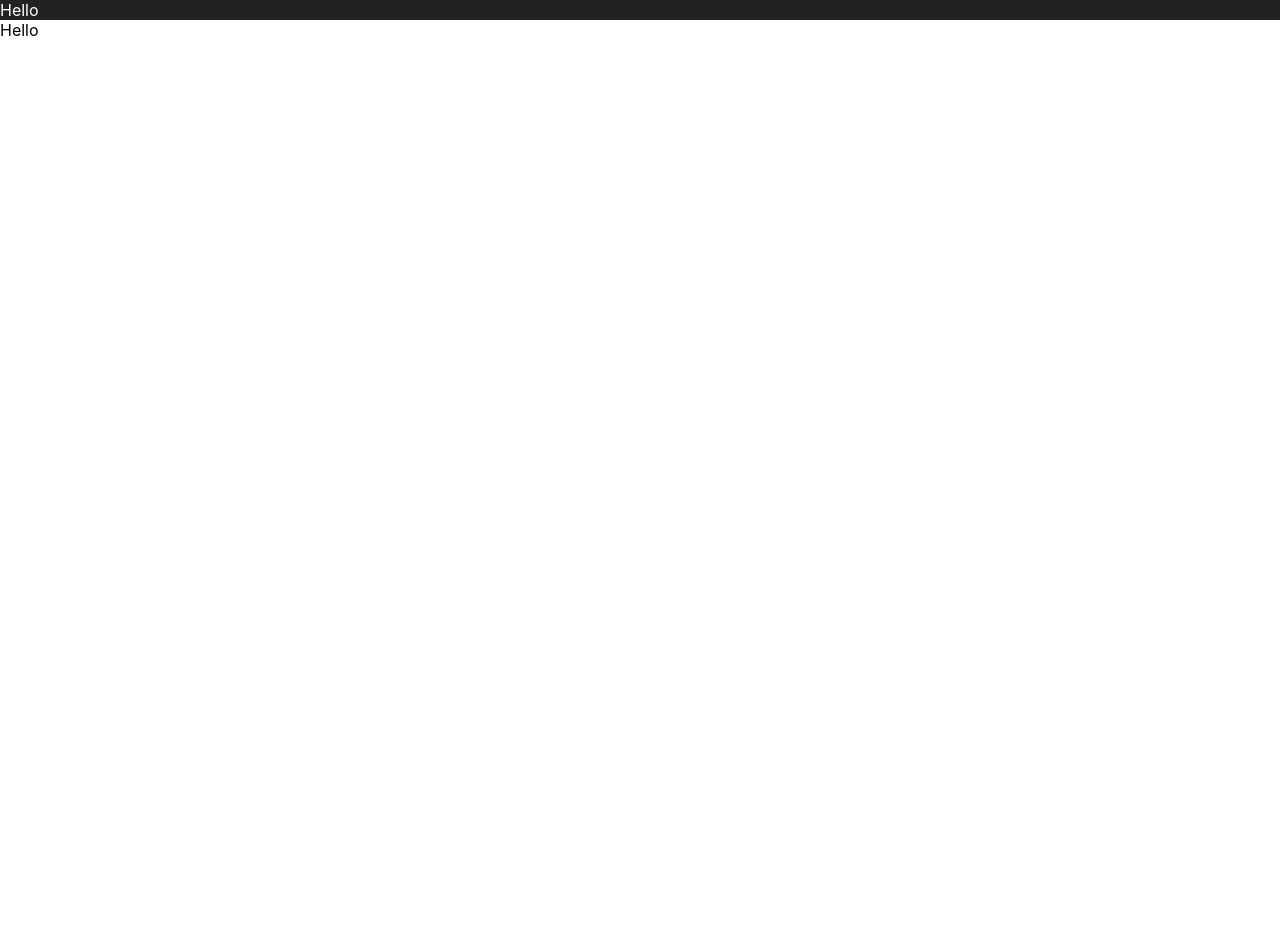
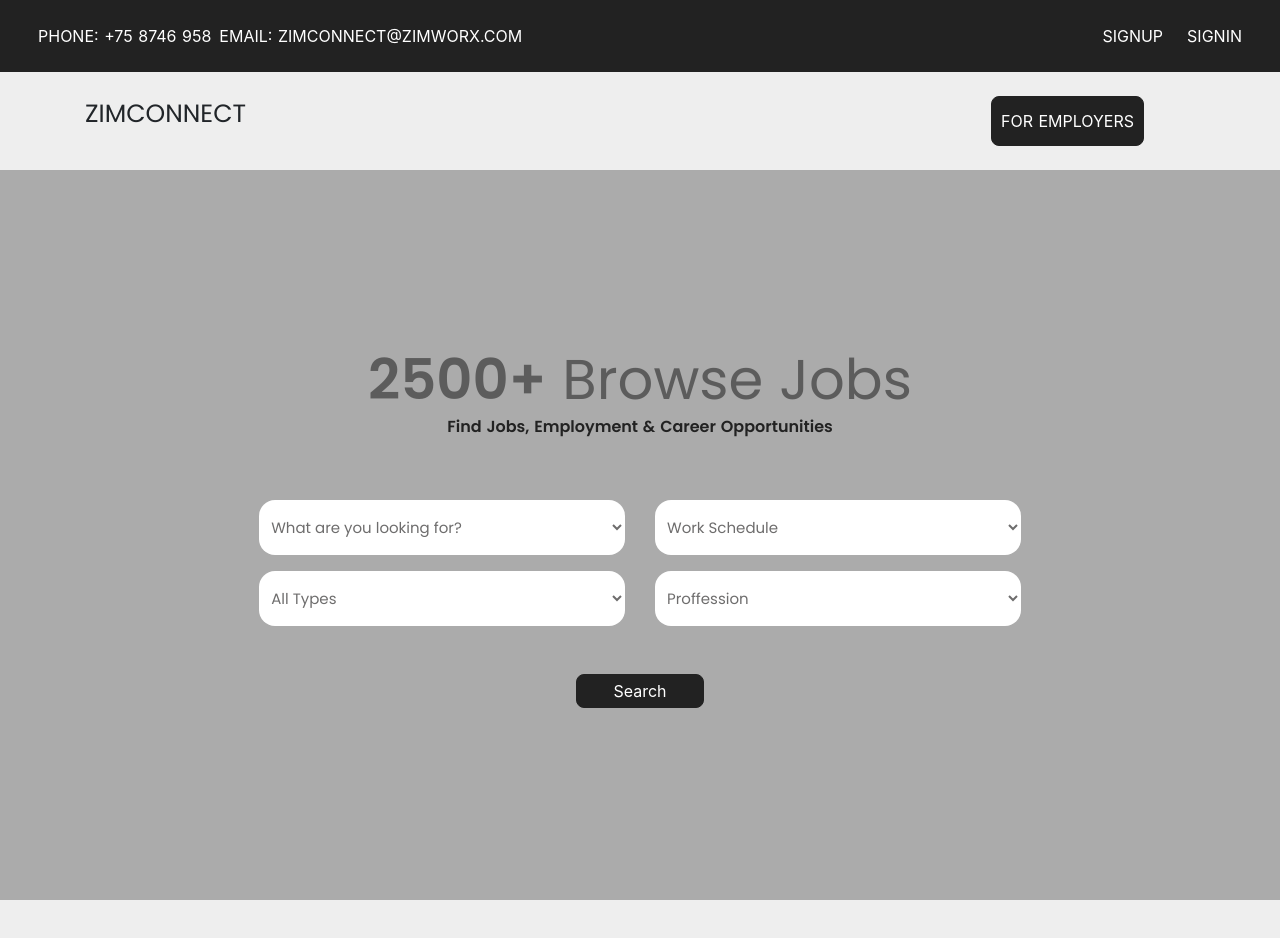
Before and after one commit to IamTinashe/zimConnect, a Nuxt app: page / in a window 1280 px wide. Shown: the top 938 px of the page. Before the commit the page ends 800 px from the top, so only its background shows below. Built offline with nearby package versions, Linux system fonts and the light colour scheme.

Commit message:
creates_homepage

```diff
--- a/assets/scss/_buttons.scss
+++ b/assets/scss/_buttons.scss
@@ -3,14 +3,14 @@
   align-items: center;
   justify-content: center;
   margin: auto;
-  font-size: 14px;
-  font-weight: 600;
+  font-size: 16px;
+  font-weight: 400;
   line-height: 1.5;
   text-align: center;
   vertical-align: middle;
   letter-spacing: normal;
   transition: all .2s ease-in-out;
-  padding: 16px 12px;
+  padding: 12px 4px;
 
   &:hover, &:focus{
     -webkit-transform: translateY(-3px);
@@ -21,8 +21,8 @@
 
   &.button-primary{
     color: $white;
-    background-color: $secondary;
-    border: 1px solid $secondary;
+    background-color: $black;
+    border: 1px solid $black;
     &:hover, &:active, &:focus{
       background-color: darken($primary, 5%);
       border: 1px solid darken($primary, 5%);
@@ -43,6 +43,11 @@
 
   &.expanded{
     display: block;
+    width: 100%;
+  }
+
+  &.contracted{
+    display: block;
     width: 60%;
   }
 
@@ -55,7 +60,7 @@
   }
 
   &.button-semi-pill {
-    border-radius: 14px;
+    border-radius: 8px;
   }
 
   &.button-icon{
--- a/assets/scss/_colors.scss
+++ b/assets/scss/_colors.scss
@@ -19,10 +19,10 @@ $red: #B2081D;
 $gray-5: #F5F8FF;
 $gray-10: #eeeeee;
 $gray-20: #c9c9c9;
-$gray-30: #949DBA;
-$gray-40: #7e8697;
-$gray-60: #77838f;
-$gray-80: #5f5f5f;
+$gray-30: #ababab;
+$gray-40: #878787;
+$gray-60: #6e6d6d;
+$gray-80: #4a4a4a;
 
 $primary: $blue;
 $secondary: $light-blue;
--- a/assets/scss/_forms.scss
+++ b/assets/scss/_forms.scss
@@ -21,4 +21,12 @@
     font-weight: 700;
     font-size: 14px;
   }
+  .select{
+    width: 100%;
+    padding: 16px 8px;
+    border: none;
+    border-radius: 16px;
+    color: $gray;
+    background-color: $white;
+  }
 }
--- a/assets/scss/_typography.scss
+++ b/assets/scss/_typography.scss
@@ -1,12 +1,19 @@
 .title {
-  font-family: 'Roboto', sans-serif;
-  font-weight: 900;
-  font-size: 32px;
+  font-family: 'Poppins', sans-serif;
+  font-weight: 500;
+  font-size: 25px;
+  line-height: 35px;
+}
+
+.text-hero{
+  font-family: 'Poppins', sans-serif;
+  font-weight: 400;
+  font-size: 56px;
   line-height: 35px;
 }
 
 .subhead {
-  font-family: 'Roboto', sans-serif;
+  font-family: 'Poppins', sans-serif;
   font-weight: 900;
   font-size: 28px;
   line-height: 33px;
@@ -14,49 +21,49 @@
 }
 
 h4, .section-header {
-  font-family: 'Roboto', sans-serif;
+  font-family: 'Poppins', sans-serif;
   font-weight: 700;
   font-size: 22px;
   line-height: 26px;
 }
 
 .group-header {
-  font-family: 'Roboto', sans-serif;
+  font-family: 'Poppins', sans-serif;
   font-weight: 700;
   font-size: 15px;
   line-height: 25px;
 }
 
 .feature-paragraph {
-  font-family: 'Roboto', sans-serif;
+  font-family: 'Poppins', sans-serif;
   font-weight: 400;
   font-size: 15px;
   line-height: 20px;
 }
 
 .body-detail {
-  font-family: 'Roboto', sans-serif;
+  font-family: 'Poppins', sans-serif;
   font-size: 16px;
   font-weight: 400;
   line-height: 19px;
 }
 
 .paragraph-large {
-  font-family: 'Roboto', sans-serif;
+  font-family: 'Poppins', sans-serif;
   font-size: 16px;
-  font-weight: 700;
+  font-weight: 600;
   line-height: 19px;
 }
 
 .small {
-  font-family: 'Roboto', sans-serif;
+  font-family: 'Poppins', sans-serif;
   font-size: 14px;
   font-weight: 400;
   line-height: 21px;
 }
 
 .p-small {
-  font-family: 'Roboto', sans-serif;
+  font-family: 'Poppins', sans-serif;
   font-size: 14px;
   font-weight: 700;
   line-height: 21px;
--- a/components/Header.vue
+++ b/components/Header.vue
@@ -1,5 +1,32 @@
 <template>
-  <div class="container-fluid bgColor-black Color-white">
-    Hello
+  <div class="conatiner-fluid">
+    <div class="container-fluid bgColor-black Color-white py-4">
+      <div class="row justify-content-md-center mx-lg-2">
+        <div class="col-md-5">
+          <span>PHONE: +75 8746 958</span>
+          <span class="ml-2">EMAIL: ZIMCONNECT@ZIMWORX.COM</span>
+        </div>
+        <div class="col-md-4 col-lg-5"></div>
+        <div class="col-md-3 col-lg-2 text-right">
+          <span class="mr-4">SIGNUP</span>
+          <span>SIGNIN</span>
+        </div>
+      </div>
+    </div>
+    <div class="container-fluid bgColor-gray-10 py-4">
+      <div class="container">
+        <div class="row justify-content-md-center">
+          <div class="col-md-3">
+            <h1 CLASS="title">ZIMCONNECT</h1>
+          </div>
+          <div class="col-md-6"></div>
+          <div class="col-md-3">
+            <div class="button button-primary button-semi-pill contracted">
+              FOR EMPLOYERS
+            </div>
+          </div>
+        </div>
+      </div>
+    </div>
   </div>
 </template>
--- a/layouts/default.vue
+++ b/layouts/default.vue
@@ -7,8 +7,7 @@
 
 <style>
 html {
-  font-family: 'Source Sans Pro', -apple-system, BlinkMacSystemFont, 'Segoe UI',
-    Roboto, 'Helvetica Neue', Arial, sans-serif;
+  font-family: 'Poppins', sans-serif;
   font-size: 16px;
   word-spacing: 1px;
   -ms-text-size-adjust: 100%;
--- a/nuxt.config.js
+++ b/nuxt.config.js
@@ -4,10 +4,6 @@ const session = require('express-session');
 
 module.exports = {
   mode: 'universal',
-
-  /*
-  ** Headers of the page
-  */
   head: {
     title: pkg.name,
     meta: [
@@ -16,45 +12,27 @@ module.exports = {
       { hid: 'description', name: 'description', content: pkg.description }
     ],
     link: [
-      { rel: 'icon', type: 'image/x-icon', href: '/favicon.ico' }
+      { rel: 'icon', type: 'image/x-icon', href: '/favicon.ico' },
+      { rel: "stylesheet", type: "text/css", href: "https://stackpath.bootstrapcdn.com/bootstrap/4.2.1/css/bootstrap.min.css" },
+      { rel: "preconnect", href: "https://fonts.gstatic.com" },
+      { rel: "stylesheet", href: "https://fonts.googleapis.com/css2?family=Poppins:wght@400;600;900&display=swap" }
+    ],
+    script: [
+      { src: 'https://cdnjs.cloudflare.com/ajax/libs/popper.js/1.14.6/umd/popper.min.js' },
+      { src: 'https://code.jquery.com/jquery-3.3.1.slim.min.js' },
+      { src: 'https://stackpath.bootstrapcdn.com/bootstrap/4.2.1/js/bootstrap.min.js' }
     ]
   },
-
-  /*
-  ** Customize the progress-bar color
-  */
   loading: { color: '#fff' },
-
-  /*
-  ** Global CSS
-  */
   css: [
     '@/assets/scss/app.scss'
   ],
-
-  /*
-  ** Plugins to load before mounting the App
-  */
   plugins: [
   ],
-
-  /*
-  ** Nuxt.js modules
-  */
   modules: [
-    // Doc: https://github.com/nuxt-community/axios-module#usage
     '@nuxtjs/axios'
   ],
-  /*
-  ** Axios module configuration
-  */
-  axios: {
-    // See https://github.com/nuxt-community/axios-module#options
-  },
-
-  /*
-  ** Build configuration
-  */
+  axios: {},
   build: {
     extend(config, ctx) {
     }
--- a/package.json
+++ b/package.json
@@ -1,5 +1,5 @@
 {
-  "name": "zimConnect",
+  "name": "zimconnect",
   "version": "1.0.0",
   "description": "Zimworx Project",
   "author": "Zimworx",
--- a/pages/index.vue
+++ b/pages/index.vue
@@ -1,5 +1,56 @@
 <template>
-  <section class="container">
-    Hello
-  </section>
+  <div class="conatiner-fluid">
+    <div class="container-fluid bgColor-gray-30 py-5">
+      <div class="container pb-5">
+        <div class="row py-5">
+          <div class="col-md-12 pt-5">
+            <p class="text-center text-hero Color-gray pt-5 pb-1">
+              <strong style="font-weight: 600;">2500+</strong> Browse Jobs
+            </p>
+            <p class="text-center paragraph-large Color-black pb-5">
+              Find Jobs, Employment & Career Opportunities
+            </p>
+            <div class="row justify-content-md-center">
+              <div class="col-md-10">
+                <form class="form">
+                  <div class="row justify-content-md-center pb-5">
+                    <div class="col-md-5">
+                      <select class="select feature-paragraph Color-gray-60 mb-3">
+                        <option>What are you looking for?</option>
+                      </select>
+                      <select class="select feature-paragraph Color-gray-60">
+                        <option>All Types</option>
+                      </select>
+                    </div>
+                    <div class="col-md-5">
+                      <select class="select feature-paragraph Color-gray-60 mb-3">
+                        <option>Work Schedule</option>
+                      </select>
+                      <select class="select feature-paragraph Color-gray-60">
+                        <option>Proffession</option>
+                      </select>
+                    </div>
+                  </div>
+                  <div class="row pb-5 justify-content-md-center">
+                    <div class="col-md-2">
+                      <div class="button button-primary button-semi-pill py-1">
+                        Search
+                      </div>
+                    </div>
+                  </div>
+                </form>
+              </div>
+            </div>
+          </div>
+        </div>
+      </div>
+    </div>
+    <div class="container-fluid bgColor-gray-10 py-5">
+      <div class="container">
+        <div class="row justify-content-md-center">
+
+        </div>
+      </div>
+    </div>
+  </div>
 </template>
```
